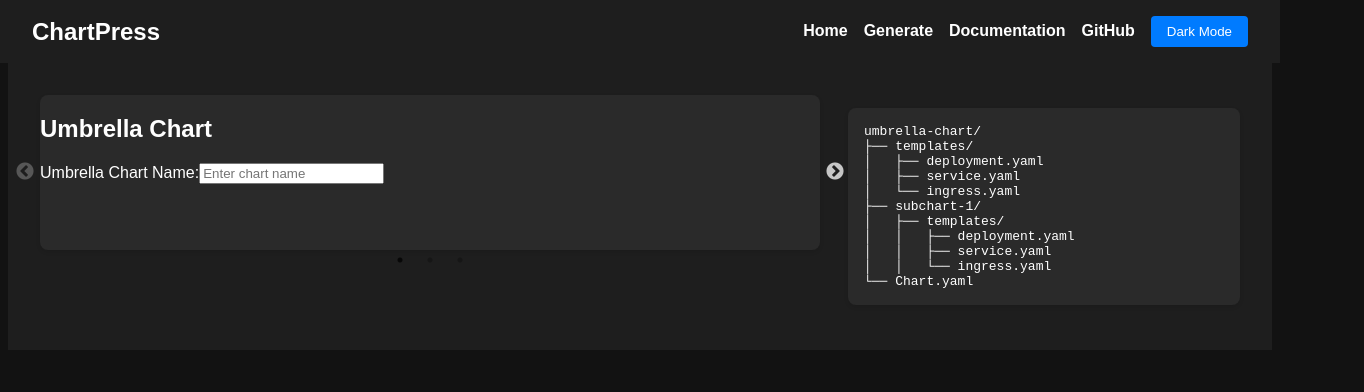
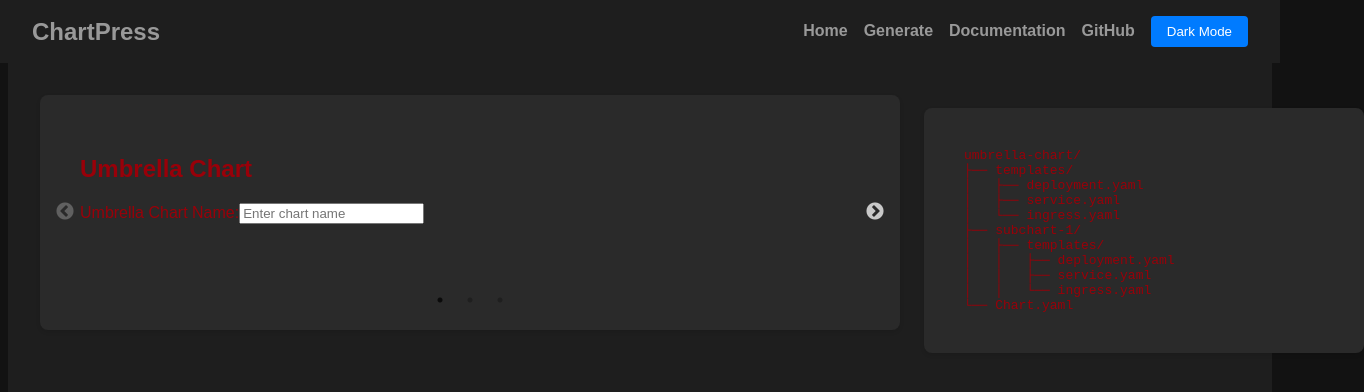
Before and after one commit to kriipke/chartpress, a React (Create React App) app in the folder web/: page / in a window 1280 px wide. Shown: the top 392 px of the page, 1364 px wide, since content can reach past the window. Built offline with nearby package versions, Linux system fonts and the light colour scheme.

Commit message:
modified styles

```diff
--- a/web/src/App.css
+++ b/web/src/App.css
@@ -134,7 +134,9 @@
   font-family: monospace;
 }
 
-
+.tree-view, .wizard-container {
+    padding: 2.5rem;
+}
 .dark-mode-toggle {
   margin-left: 1rem;
   background-color: #007bff;
--- a/web/src/dark-mode.css
+++ b/web/src/dark-mode.css
@@ -1,15 +1,15 @@
 body {
   background-color: #121212;
-  color: #ffffff;
+  color: #999999;
 }
 
 .top-nav {
   background-color: #1e1e1e;
-  color: #ffffff;
+  color: #999999;
 }
 
 .top-nav .nav-right a {
-  color: #ffffff;
+  color: #999999;
 }
 
 .top-nav .nav-right a:hover {
@@ -18,28 +18,32 @@
 
 .main-content {
   background-color: #1e1e1e;
-  color: #ffffff;
+  color: #999999;
 }
 
 .wizard-container {
   background-color: #2a2a2a;
-  color: #ffffff;
+  color: #990009;
 }
 
 .tree-view {
   background-color: #2a2a2a;
-  color: #ffffff;
+  color: #990009;
+}
+
+.tree-view, .wizard-container {
+    padding: 2.5rem;
 }
 
 .documentation-container,
 .home-container {
   background-color: #2a2a2a;
-  color: #ffffff;
+  color: #999999;
   border: 1px solid #444;
 }
 
 .documentation-container code,
 .home-container code {
   background-color: #333;
-  color: #ffffff;
+  color: #999999;
 }
```
